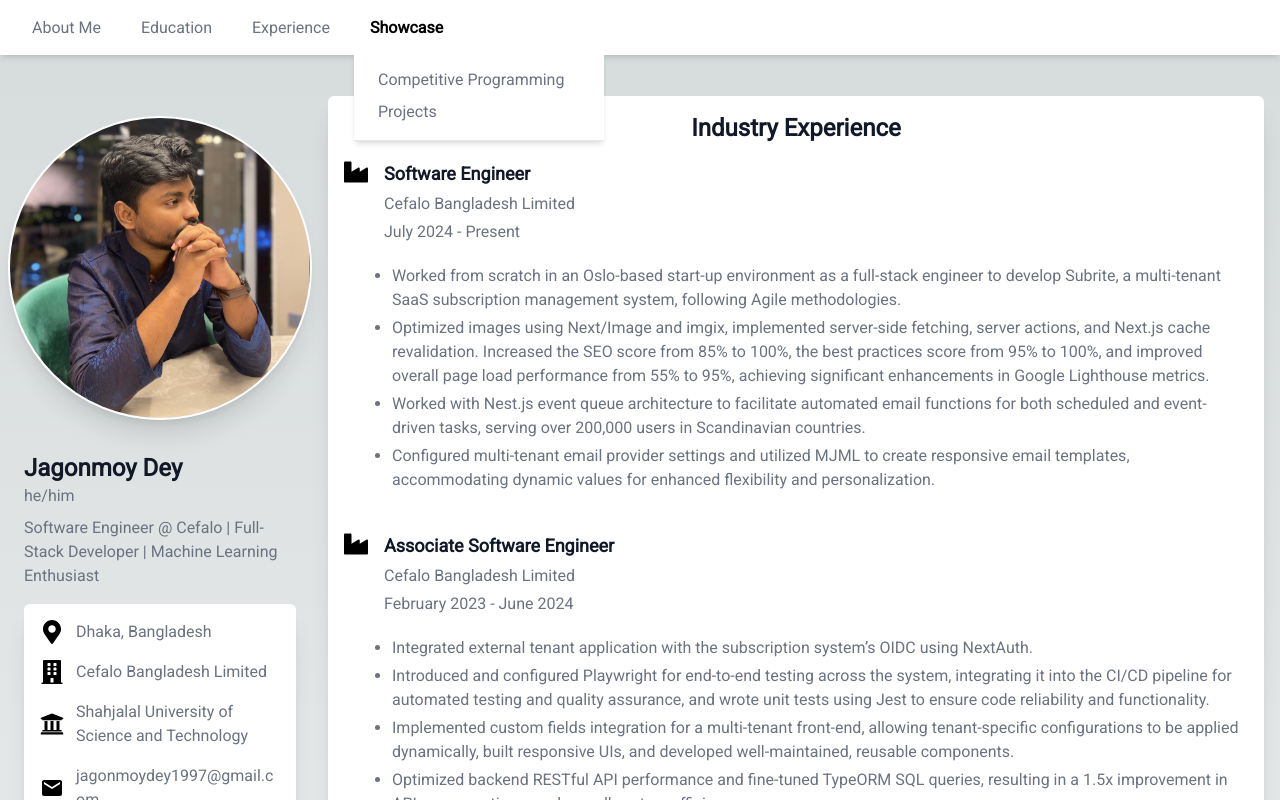
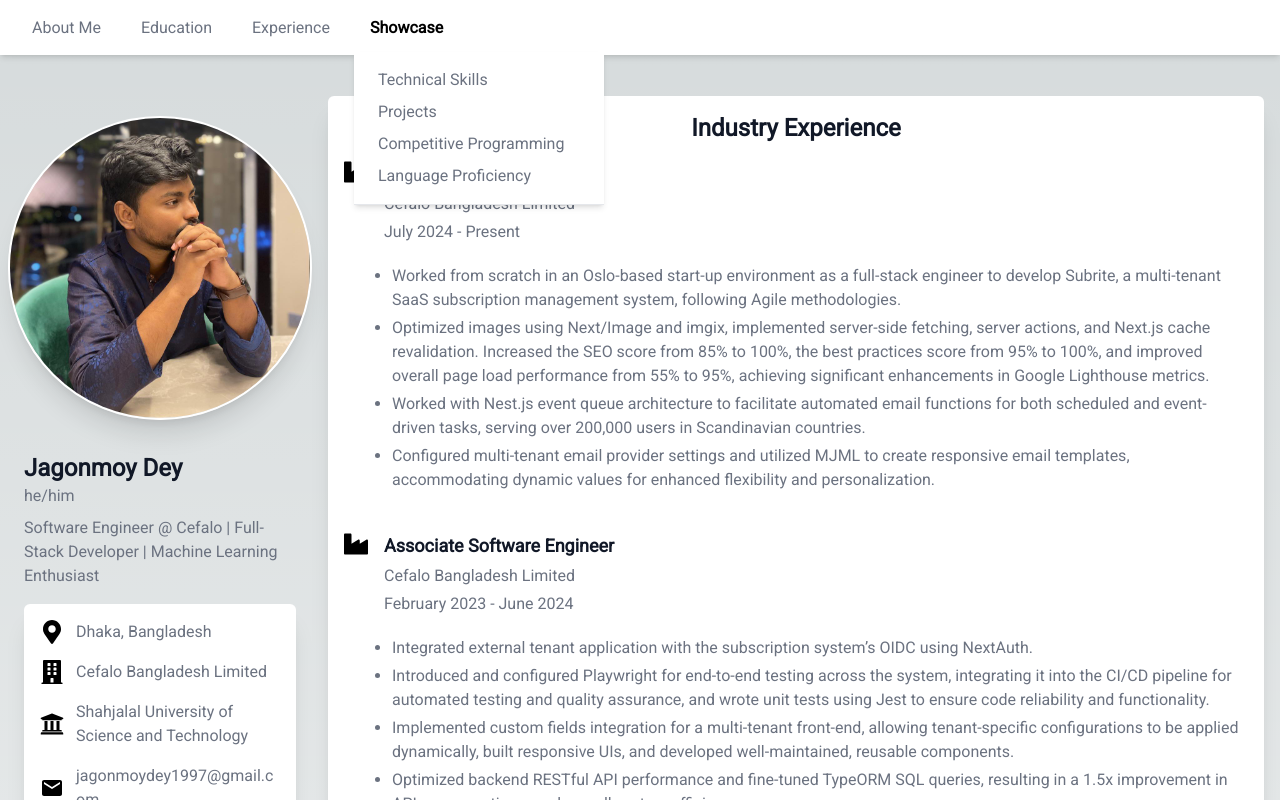
Before and after one commit to jagonmoy/jagonmoy.github.io, a Next.js app: page /experience in a window 1280 px wide. Both pictures are taken after a click on the button "Showcase". Shown: the top 800 px of the page. Built offline with nearby package versions, Linux system fonts and the light colour scheme.

Commit message:
update sub sections of showcase

```diff
--- a/src/components/Navbar/components/TabNavigation/index.tsx
+++ b/src/components/Navbar/components/TabNavigation/index.tsx
@@ -118,6 +118,20 @@ const TabNavigation = () => {
               <div className="absolute top-9 left-0 bg-white shadow-md py-4 px-2 w-[250px] border-b z-10">
                 <div className="flex flex-col gap-y-2">
                   <Link
+                    href="/showcase?type=technical-skills"
+                    className="block px-4 rounded-t-lg hover:text-gray-600 "
+                    onClick={() => handleTabClickForShowcase()}
+                  >
+                    Technical Skills
+                  </Link>
+                  <Link
+                    href="/showcase?type=projects"
+                    className="block px-4 rounded-t-lg hover:text-gray-600 "
+                    onClick={() => handleTabClickForShowcase()}
+                  >
+                    Projects
+                  </Link>
+                  <Link
                     href="/showcase?type=competitive-programming"
                     className="block px-4 rounded-t-lg hover:text-gray-600 "
                     onClick={() => handleTabClickForShowcase()}
@@ -125,11 +139,11 @@ const TabNavigation = () => {
                     Competitive Programming
                   </Link>
                   <Link
-                    href="/showcase?type=projects"
+                    href="/showcase?type=language-proficiency"
                     className="block px-4 rounded-t-lg hover:text-gray-600 "
                     onClick={() => handleTabClickForShowcase()}
                   >
-                    Projects
+                    Language Proficiency
                   </Link>
                 </div>
               </div>
@@ -243,6 +257,16 @@ const TabNavigation = () => {
                     <div className="pl-4 bg-white px-2 w-full">
                       <div className="flex flex-col gap-y-2">
                         <Link
+                          href="/showcase?type=technical-skills"
+                          className="block px-4 rounded-t-lg hover:text-gray-600"
+                          onClick={() => {
+                            handleTabClickForShowcase();
+                            handleDropdownToggle();
+                          }}
+                        >
+                          Technical Skills
+                        </Link>
+                        <Link
                           href="/showcase?type=competitive-programming"
                           className="block px-4 rounded-t-lg hover:text-gray-600"
                           onClick={() => {
@@ -262,6 +286,16 @@ const TabNavigation = () => {
                         >
                           Projects
                         </Link>
+                        <Link
+                          href="/showcase?type=language-proficiency"
+                          className="block px-4 rounded-t-lg hover:text-gray-600"
+                          onClick={() => {
+                            handleTabClickForShowcase();
+                            handleDropdownToggle();
+                          }}
+                        >
+                          Language Proficiency
+                        </Link>
                       </div>
                     </div>
                   )}
--- a/src/data/data.json
+++ b/src/data/data.json
@@ -69,6 +69,7 @@
                 "company" : "Cefalo Bangladesh Limited",
                 "duration" : "July 2024 - Present",
                 "location" : "Dhaka, Bangladesh",
+                "technologies" : "Technologies: TypeScript, Next.js, Imgix, MJML, Nest.js, BullMQ",
                 "bulletPoints": [
                     "Worked from scratch in an Oslo-based start-up environment as a full-stack engineer to develop Subrite, a multi-tenant SaaS subscription management system, following Agile methodologies.",
                     "Optimized images using Next/Image and imgix, implemented server-side fetching, server actions, and Next.js cache revalidation. Increased the SEO score from 85% to 100%, the best practices score from 95% to 100%, and improved overall page load performance from 55% to 95%, achieving significant enhancements in Google Lighthouse metrics.",
@@ -81,19 +82,21 @@
                 "company" : "Cefalo Bangladesh Limited",
                 "duration" : "February 2023 - June 2024",
                 "location" : "Dhaka, Bangladesh",
+                "technologies" : "Technologies: NextAuth, Playwright, Jest, TailwindCSS, TypeORM, PostgreSQL, Jira, Notion, Miro",
                 "bulletPoints": [
                     "Integrated external tenant application with the subscription system’s OIDC using NextAuth.",
                     "Introduced and configured Playwright for end-to-end testing across the system, integrating it into the CI/CD pipeline for automated testing and quality assurance, and wrote unit tests using Jest to ensure code reliability and functionality.",
                     "Implemented custom fields integration for a multi-tenant front-end, allowing tenant-specific configurations to be applied dynamically, built responsive UIs, and developed well-maintained, reusable components.",
-                    "Optimized backend RESTful API performance and fine-tuned TypeORM SQL queries, resulting in a 1.5x improvement in API response times and overall system efficiency."
+                    "Optimized backend RESTful API performance and fine-tuned TypeORM SQL queries, resulting in a 1.5x improvement in API response times and overall system efficiency.",
+                    "Utilized Jira for task management and progress tracking, Miro for creating collaborative visual diagrams and workflows, and Notion for comprehensive project documentation."
                 ]
-
             },
             "experience3" : {
                 "position" : "Trainee Software Engineer",
                 "company" : "Cefalo Bangladesh Limited",
                 "duration" : "September 2021 - March 2022",
                 "location" : "Dhaka, Bangladesh",
+                "technologies" : "Technologies: JavaScript, React.js, Material UI, Node.js, Express.js, MongoDB, Mongoose, Git",
                 "bulletPoints": [
                     "Gained foundational knowledge of HTTP, HTTPS, Caching, CORS, and REST APIs.",
                     "Built an in-house web application with secure authentication, content negotiation, and state management."
```
